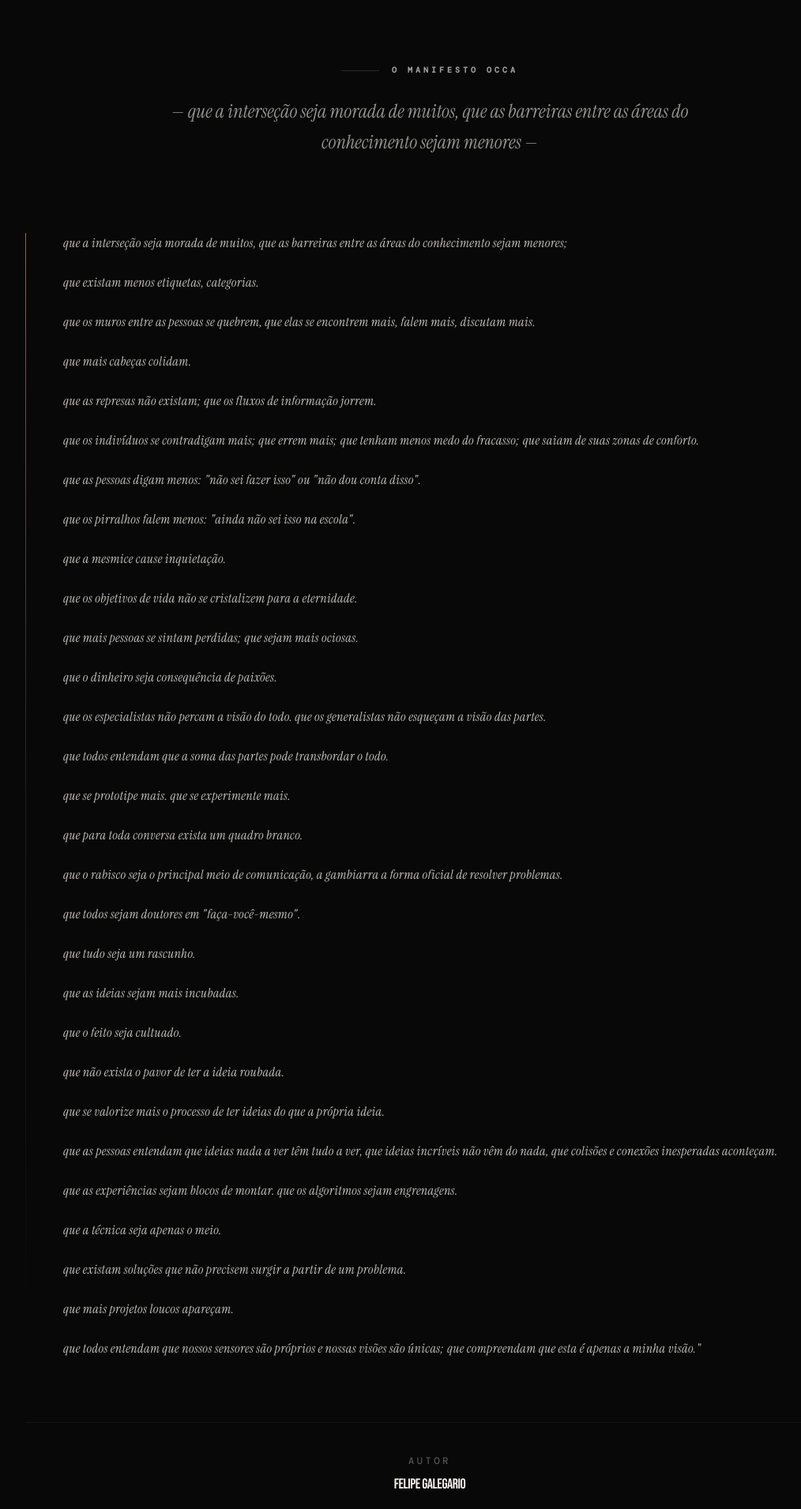
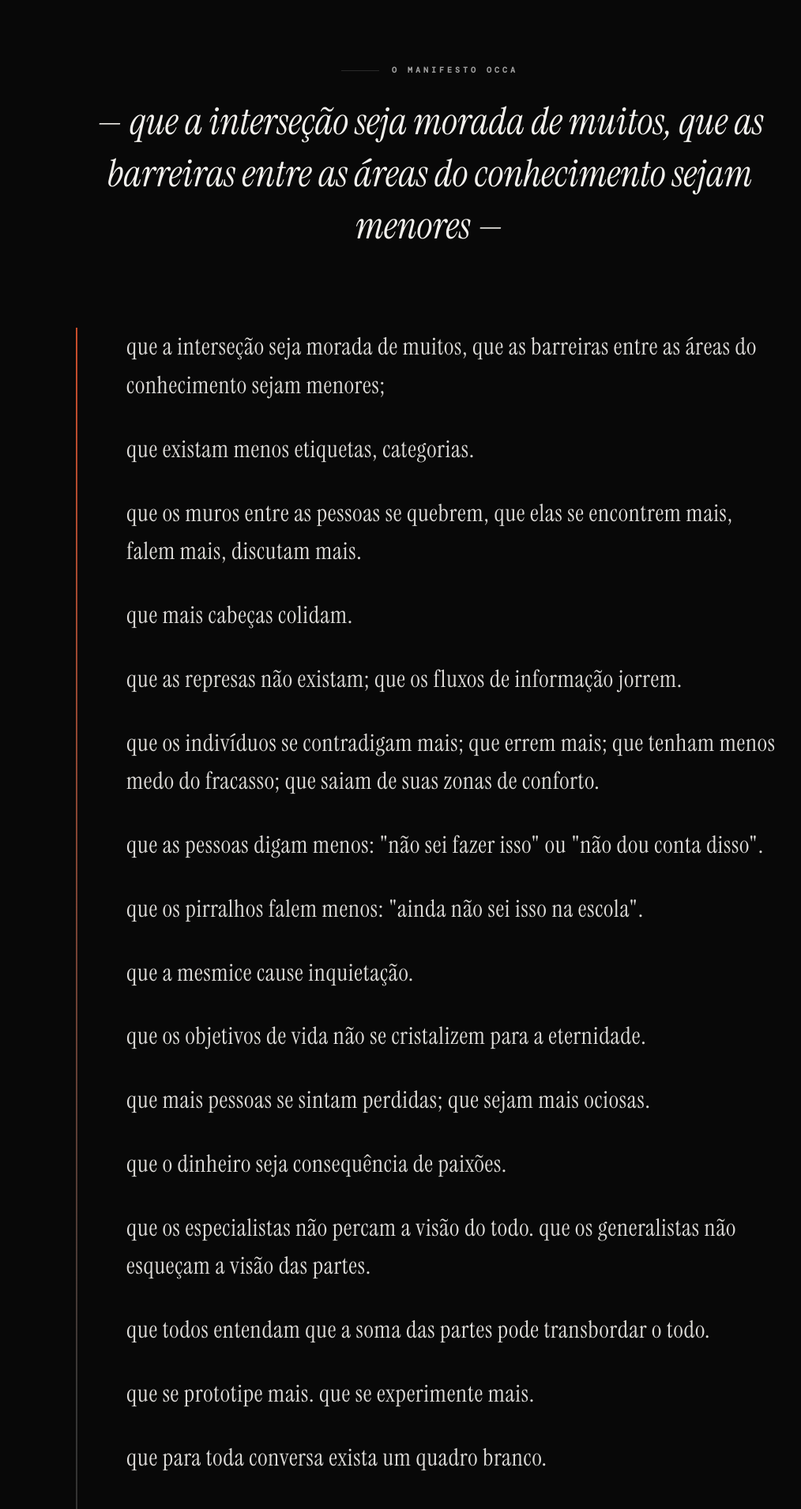
Before and after one commit to DevBF1907/occa-website, a Next.js app: page /manifesto in a window 1280 px wide. Shown: the part 160-2071 px from the top of the page at 79% size, without its empty margins (96-1110 px from the left). Built offline with nearby package versions, Linux system fonts and the light colour scheme; a web font is replaced by a local one.

Commit message:
feat: aumenta destaque visual do texto do manifesto

```diff
--- a/src/components/sections/home/FullManifestoSection.tsx
+++ b/src/components/sections/home/FullManifestoSection.tsx
@@ -39,21 +39,21 @@ export const FullManifestoSection = () => {
       <div className="max-w-5xl mx-auto">
         <SectionLabel className="justify-center mb-6">O MANIFESTO OCCA</SectionLabel>
 
-        <div className="text-center mb-24">
-          <p className="text-lg md:text-2xl font-serif italic text-brand-white/60 max-w-3xl mx-auto leading-relaxed">
+        <div className="text-center mb-24 max-w-4xl mx-auto">
+          <p className="text-2xl md:text-4xl lg:text-5xl font-serif italic text-brand-white leading-snug">
             &mdash; que a interseção seja morada de muitos, que as barreiras entre as áreas do conhecimento sejam menores &mdash;
           </p>
         </div>
 
-        <div className="relative">
-          <div className="absolute left-0 top-0 bottom-0 w-px bg-gradient-to-b from-brand-accent via-brand-white/10 to-transparent hidden md:block" />
+        <div className="relative max-w-4xl mx-auto">
+          <div className="absolute left-0 top-0 bottom-0 w-0.5 bg-gradient-to-b from-brand-accent via-brand-white/20 to-transparent hidden md:block" />
 
-          <div className="space-y-6 md:pl-12">
+          <div className="space-y-8 md:pl-16">
             {MANIFESTO_LINES.map((line, i) => (
               <p
                 key={i}
-                className="text-sm md:text-base text-brand-white/80 leading-relaxed font-serif italic tracking-wide
-                  hover:text-brand-white hover:translate-x-2 transition-all duration-500 cursor-default"
+                className="text-xl md:text-2xl lg:text-3xl text-brand-white/90 leading-relaxed font-serif tracking-wide
+                  hover:text-brand-white hover:translate-x-3 transition-all duration-500 cursor-default"
               >
                 {line}
               </p>
@@ -61,9 +61,9 @@ export const FullManifestoSection = () => {
           </div>
         </div>
 
-        <div className="mt-20 pt-10 border-t border-brand-white/5 text-center">
-          <p className="text-xs uppercase tracking-[0.3em] text-brand-gray-4 mb-2">Autor</p>
-          <p className="text-lg font-display uppercase tracking-tight text-brand-white">
+        <div className="mt-28 pt-12 border-t border-brand-white/10 text-center max-w-4xl mx-auto">
+          <p className="text-xs uppercase tracking-[0.3em] text-brand-gray-4 mb-3">Autor</p>
+          <p className="text-2xl font-display uppercase tracking-tight text-brand-white">
             Felipe Galegario
           </p>
         </div>
```
